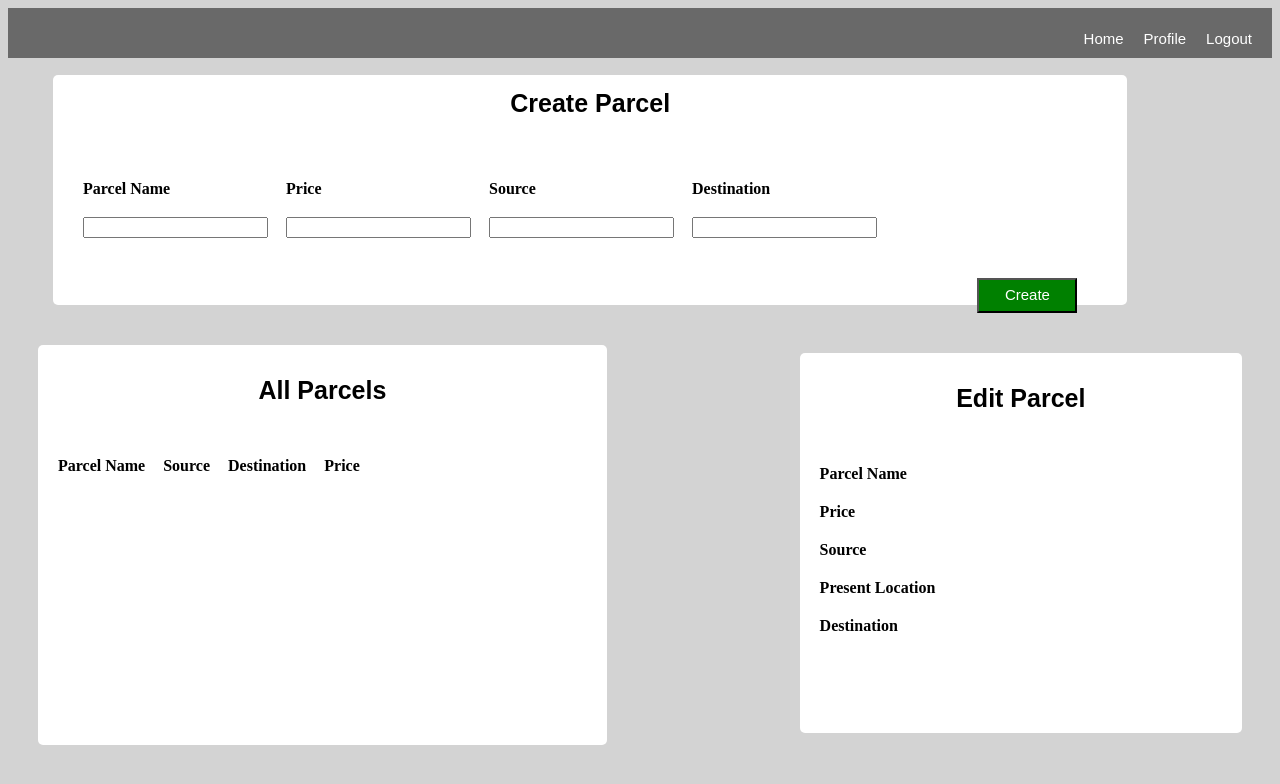
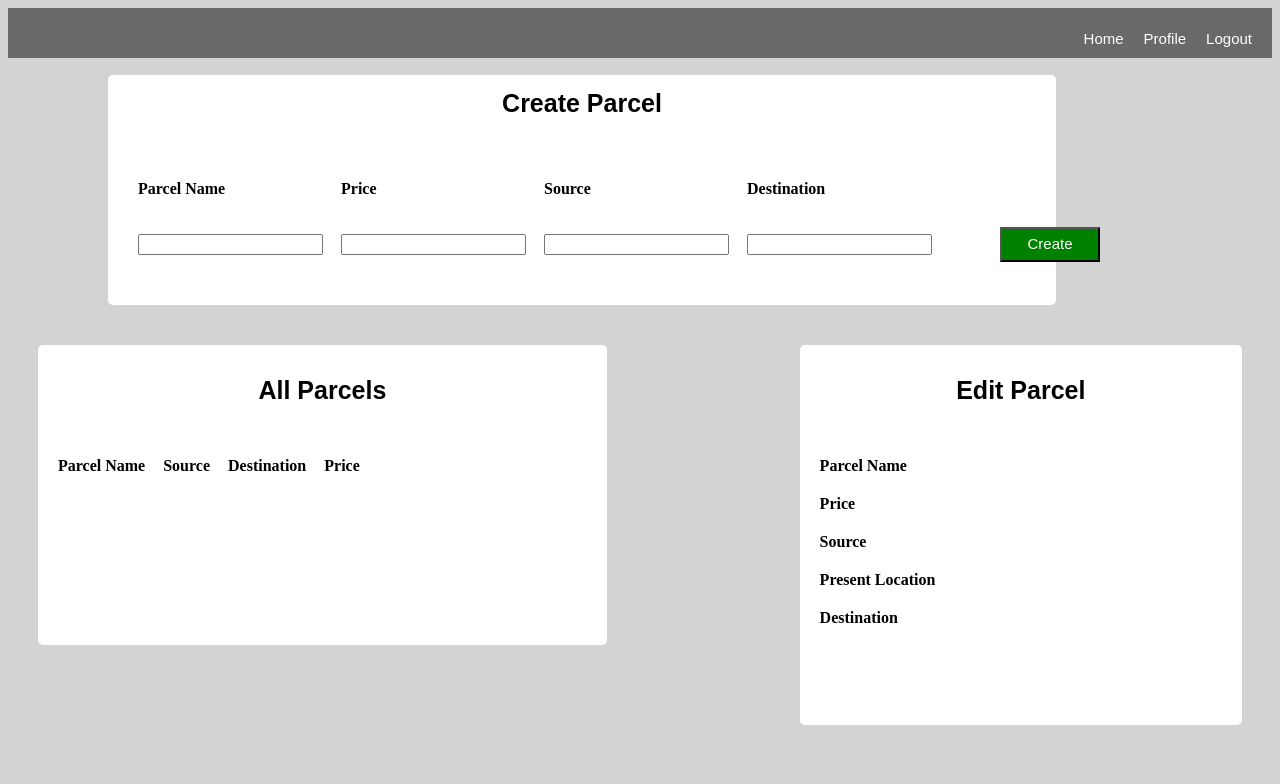
Before and after one commit to walimike/challenge4, a plain HTML site: page UI/userhome.html in a window 1280 px wide. Drawn offline with Linux system fonts and the light colour scheme; no server answers.

Commit message:
respond to LF feedback

```diff
--- a/UI/css/style.css
+++ b/UI/css/style.css
@@ -227,9 +227,9 @@ nav a{
 
 .create_parcel{
   height: 230px;
-  width: 85%;
+  width: 75%;
   background-color: white;
-  margin: 10px 45px;
+  margin: 10px 100px;
   border-radius: 5px;
 }
 
@@ -264,7 +264,7 @@ td, th{
 }
 
 .all-parcels{
-  height: 400px;
+  min-height: 300px;
   width: 45%;
   background-color: white;
   border-radius: 5px;
@@ -323,7 +323,7 @@ td, th{
   width: 70%;
   margin-top: 20px;
   border-radius: 5px;
-  height: 400px;
+  min-height: 300px;
   background-color: white;
 }
 
--- a/UI/scripts/userdash.js
+++ b/UI/scripts/userdash.js
@@ -3,7 +3,6 @@ const orderUrl = 'https://challenge4.herokuapp.com/v2/api/parcels';
 const userOrderUrl = 'https://challenge4.herokuapp.com/v2/api/users/parcels';
 
 function makeOrder() {
-
     let parcelname = document.getElementById('parcelname').value;
     let price = document.getElementById('price').value;
     let source = document.getElementById('source').value;
--- a/UI/userhome.html
+++ b/UI/userhome.html
@@ -33,11 +33,9 @@
             <td><form><input class="delivery-form" type="number" id="price"></form></td>
             <td><form><input class="delivery-form" type="text" id="source"></form></td>
             <td><form><input class="delivery-form" type="text" id="destination"></form></td>
+            <td><button type="submit" class="button1" onclick="makeOrder();">Create</button></td>
           </tr>
         </table>
-      </div>
-      <div class="mybuttons">
-        <button type="submit" class="button1" onclick="makeOrder();">Create</button>
       </div>
     </div>
     <div class="all-parcels">
```
